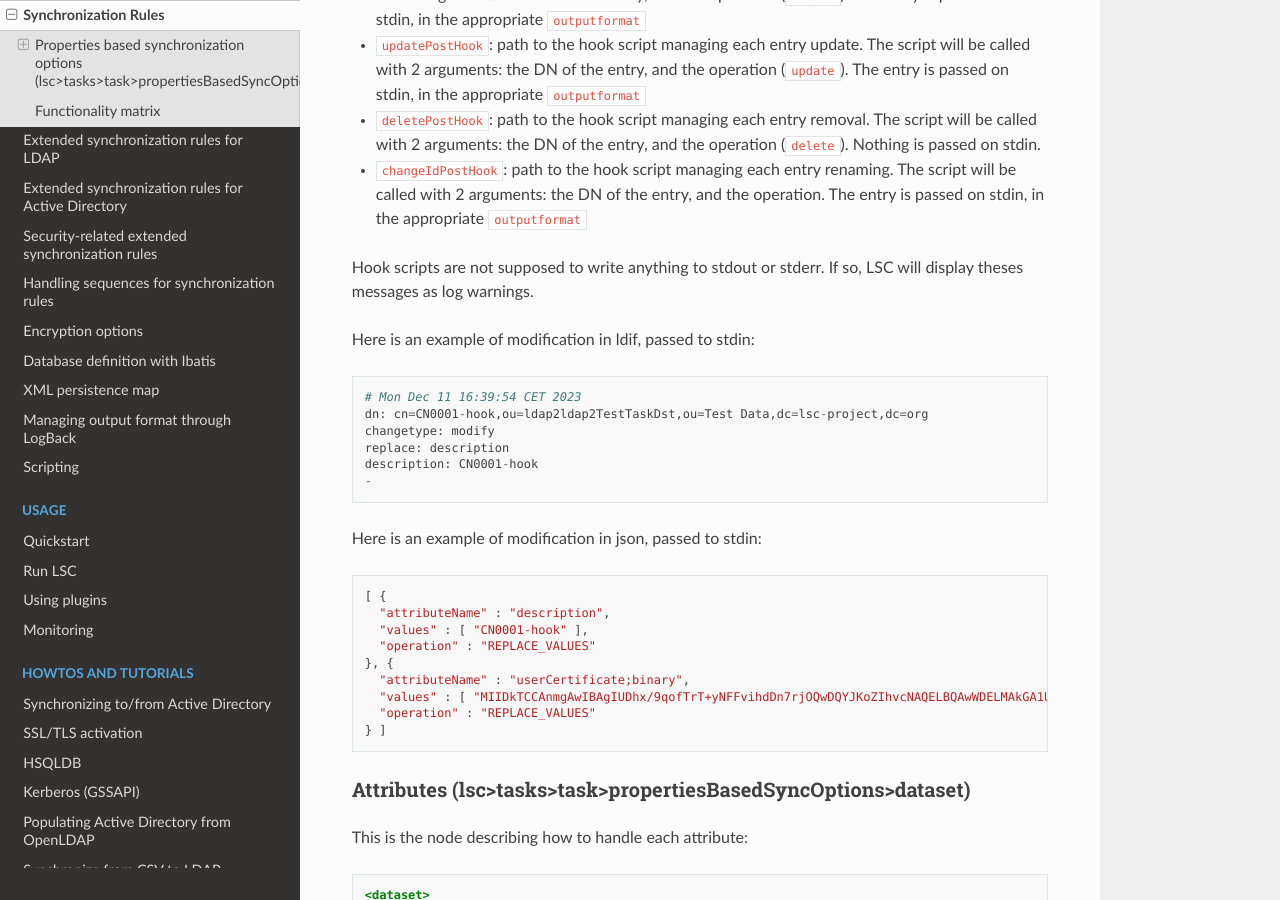
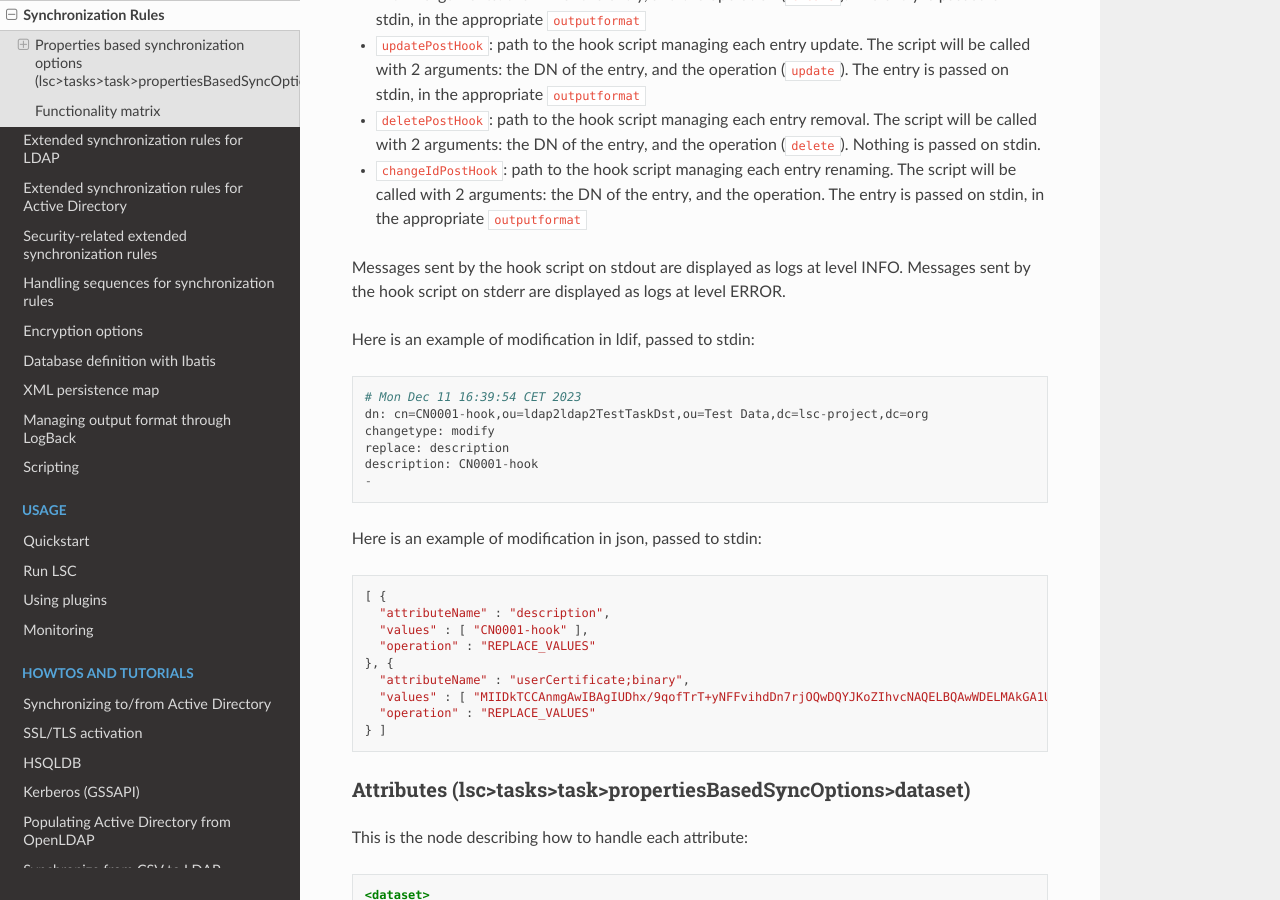
Before and after one commit to lsc-project/documentation, a Sphinx documentation site: the page built from source/syncrules.rst, in a window 1280 px wide and 900 px high, scrolled down 3327 px. Built offline with Sphinx 7.4.7 and the Read the Docs theme 2.0.0, drawn with Linux system fonts in a browser that asks for light colours.

Commit message:
precision for hook script stdout/stderr displayed as logs
See also corresponding issue on main lsc project:
https://github.com/lsc-project/lsc/issues/262

```diff
--- a/source/syncrules.rst
+++ b/source/syncrules.rst
@@ -152,7 +152,7 @@ In this node, you can call a hook for each specific operations:
 * ``deletePostHook``: path to the hook script managing each entry removal. The script will be called with 2 arguments: the DN of the entry, and the operation (``delete``). Nothing is passed on stdin.
 * ``changeIdPostHook``: path to the hook script managing each entry renaming. The script will be called with 2 arguments: the DN of the entry, and the operation. The entry is passed on stdin, in the appropriate ``outputformat``
 
-Hook scripts are not supposed to write anything to stdout or stderr. If so, LSC will display theses messages as log warnings.
+Messages sent by the hook script on stdout are displayed as logs at level INFO. Messages sent by the hook script on stderr are displayed as logs at level ERROR.
 
 Here is an example of modification in ldif, passed to stdin:
 
```
